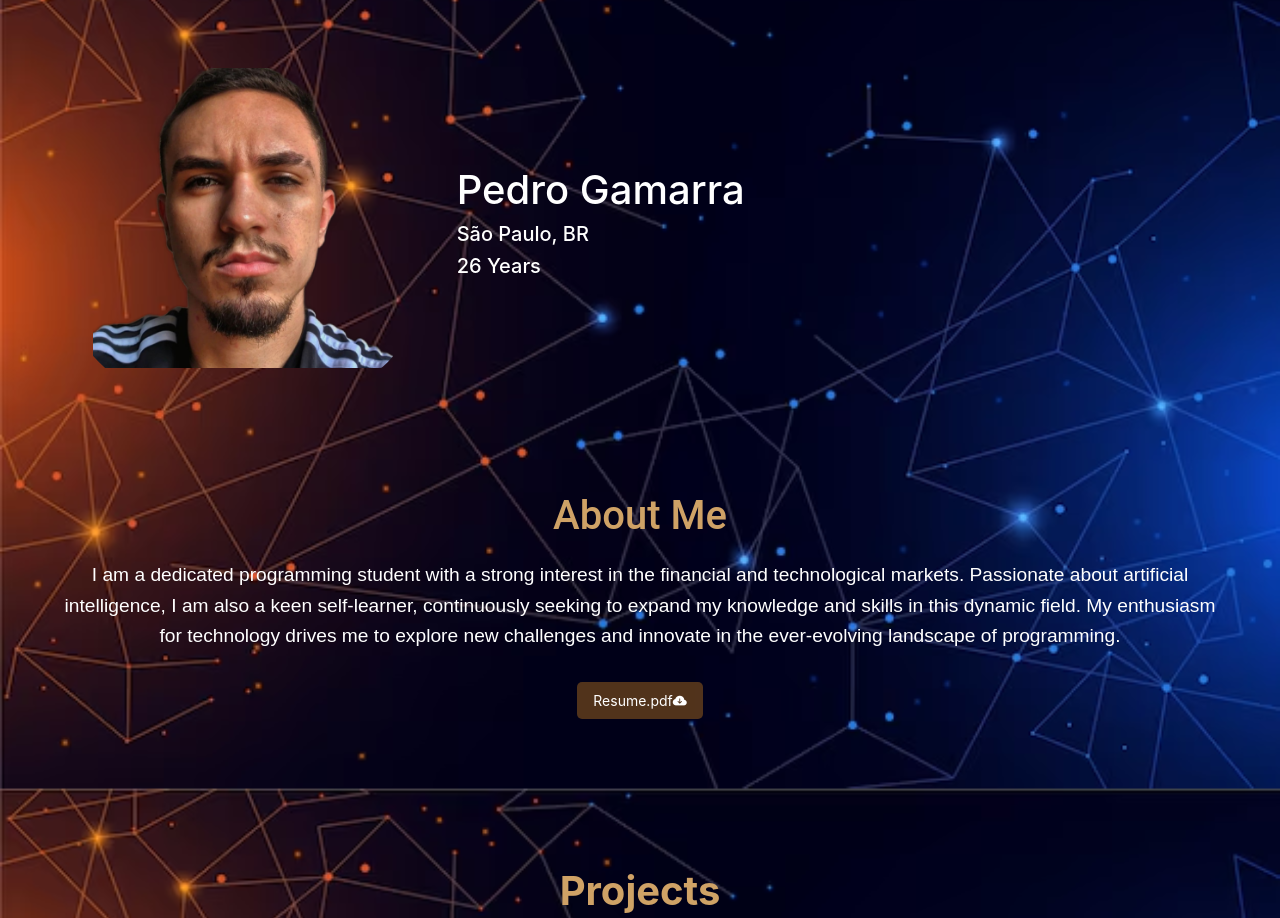
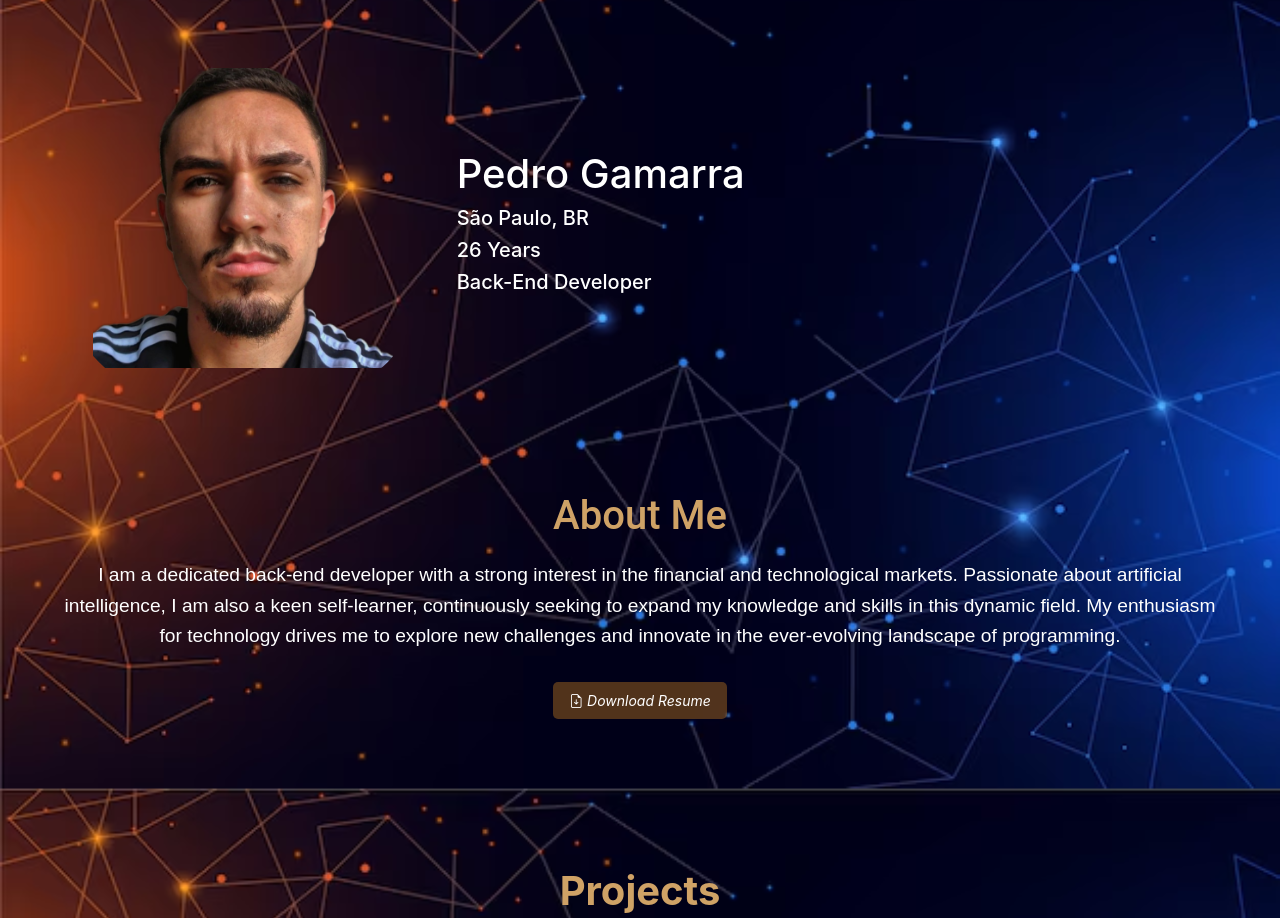
Before and after one commit to pehgamarra/my_own_portfolio, a Django app: template portfolio/templates/portfolio/home.html in a window 1280 px wide. Shown: the part 64-982 px from the top of the page. Run offline with Django 5.2, Linux system fonts and the light colour scheme; the template is opened without the code that fills it, so the values that code supplies are empty; some libraries are stand-ins or nearby versions.

Commit message:
Implemented new translate and change some texts

```diff
--- a/portfolio/static/js/languageSwitcher.js
+++ b/portfolio/static/js/languageSwitcher.js
@@ -15,11 +15,13 @@ document.addEventListener('DOMContentLoaded', function () {
             "Skills": "Habilidades",
             "Contact": "Contato",
             "26 Years": "26 Anos",
+            "Back-End Developer":"Desenvolvedor Back-End",
             "About Me": "Sobre Mim",
-            "Resume.pdf": "Meu Curriculo.PDF",
-            "I am a dedicated programming student with a strong interest in the financial and technological markets. Passionate about artificial intelligence, I am also a keen self-learner, continuously seeking to expand my knowledge and skills in this dynamic field. My enthusiasm for technology drives me to explore new challenges and innovate in the ever-evolving landscape of programming.":
-                "Sou um estudante de programação dedicado com um forte interesse nos mercados financeiro e tecnológico. Apaixonado por inteligência artificial, sou também um aprendiz autodidata, buscando continuamente expandir meu conhecimento e habilidades neste campo dinâmico. Meu entusiasmo por tecnologia me impulsiona a explorar novos desafios e inovar no sempre em evolução do mundo da programação.",
+            "Download Resume": "Baixar Curriculo",
+            "I am a dedicated back-end developer with a strong interest in the financial and technological markets. Passionate about artificial intelligence, I am also a keen self-learner, continuously seeking to expand my knowledge and skills in this dynamic field. My enthusiasm for technology drives me to explore new challenges and innovate in the ever-evolving landscape of programming.":
+                "Sou um programador back-end dedicado com um forte interesse nos mercados financeiro e tecnológico. Apaixonado por inteligência artificial, sou também um aprendiz autodidata, buscando continuamente expandir meu conhecimento e habilidades neste campo dinâmico. Meu entusiasmo por tecnologia me motiva a buscar novos desafios e criar soluções inovadoras, acompanhando as mudanças constantes no mundo da programação",
             "Certificated Skills": "Cursos certificados",
+            "Soft Skills":"Habilidades",
             "Programming Languages": "Linguagens de Programação",
             "Frameworks & Libraries": "Frameworks e Bibliotecas",
             "Development Principles": "Princípios de Desenvolvimento",
@@ -51,11 +53,13 @@ document.addEventListener('DOMContentLoaded', function () {
             "Habilidades": "Skills",
             "Contato": "Contact",
             "26 Anos": "26 Years",
+            "Desenvolvedor Back-End":"Back-End Developer",
             "Sobre Mim": "About Me",
-            "Meu Curriculo.PDF": "Resume.pdf",
-            "Sou um estudante de programação dedicado com um forte interesse nos mercados financeiro e tecnológico. Apaixonado por inteligência artificial, sou também um aprendiz autodidata, buscando continuamente expandir meu conhecimento e habilidades neste campo dinâmico. Meu entusiasmo por tecnologia me impulsiona a explorar novos desafios e inovar no sempre em evolução do mundo da programação.":
-                "I am a dedicated programming student with a strong interest in the financial and technological markets. Passionate about artificial intelligence, I am also a keen self-learner, continuously seeking to expand my knowledge and skills in this dynamic field. My enthusiasm for technology drives me to explore new challenges and innovate in the ever-evolving landscape of programming.",
+            "Baixar Curriculo": "Download Resume",
+            "Sou um programador back-end dedicado com um forte interesse nos mercados financeiro e tecnológico. Apaixonado por inteligência artificial, sou também um aprendiz autodidata, buscando continuamente expandir meu conhecimento e habilidades neste campo dinâmico. Meu entusiasmo por tecnologia me motiva a buscar novos desafios e criar soluções inovadoras, acompanhando as mudanças constantes no mundo da programação":
+                "I am a dedicated back-end developer with a strong interest in the financial and technological markets. Passionate about artificial intelligence, I am also a keen self-learner, continuously seeking to expand my knowledge and skills in this dynamic field. My enthusiasm for technology drives me to explore new challenges and innovate in the ever-evolving landscape of programming.",
             "Cursos certificados": "Certificated Skills",
+            "Habilidades":"Soft Skills",
             "Linguagens de Programação": "Programming Languages",
             "Frameworks e Bibliotecas": "Frameworks & Libraries",
             "Princípios de Desenvolvimento": "Development Principles",
--- a/portfolio/templates/portfolio/home.html
+++ b/portfolio/templates/portfolio/home.html
@@ -111,6 +111,7 @@
                     <h1>Pedro Gamarra</h1>
                     <h5>São Paulo, BR</h5>
                     <h5 data-translate="26 Anos">26 Years</h5>
+                    <h5 data-translate="Desenvolvedor Back-End">Back-End Developer</h5>
                 </div>
             </div>
         </div>
@@ -118,19 +119,18 @@
         <!-- About Me Section -->
         <div id="about-me-section" class="container text-center my-5 ">
             <h2 data-translate="Sobre Mim">About Me</h2>
-            <p data-translate="Sou um estudante de programação dedicado com um forte interesse nos mercados financeiro e tecnológico.
+            <p data-translate="Sou um programador back-end dedicado com um forte interesse nos mercados financeiro e tecnológico.
                             Apaixonado por inteligência artificial, sou também um aprendiz autodidata,
                             buscando continuamente expandir meu conhecimento e habilidades neste campo dinâmico.
-                            Meu entusiasmo por tecnologia me impulsiona a explorar novos desafios e inovar no
-                            sempre em evolução do mundo da programação.">
-                I am a dedicated programming student with a strong interest in the financial and technological markets.
+                            Meu entusiasmo por tecnologia me motiva a buscar novos desafios e criar soluções inovadoras,
+                            acompanhando as mudanças constantes no mundo da programação.">
+                I am a dedicated back-end developer with a strong interest in the financial and technological markets.
                 Passionate about artificial intelligence, I am also a keen self-learner,
                 continuously seeking to expand my knowledge and skills in this dynamic field.
                 My enthusiasm for technology drives me to explore new challenges and innovate in the ever-evolving landscape of programming.
             </p>
             <a href="{% static 'portfolio/Pedro_Gamarra_resume.pdf' %}" download class="download-button">
-                <span data-translate="Meu Curriculo.PDF" >Resume.pdf </span>
-                <i class="bi bi-cloud-arrow-down-fill"></i>
+            <p></p><i class="bi bi-file-earmark-arrow-down" data-translate="Baixar Curriculo"> Download Resume</i>
             </a>
         </div>
 
```
